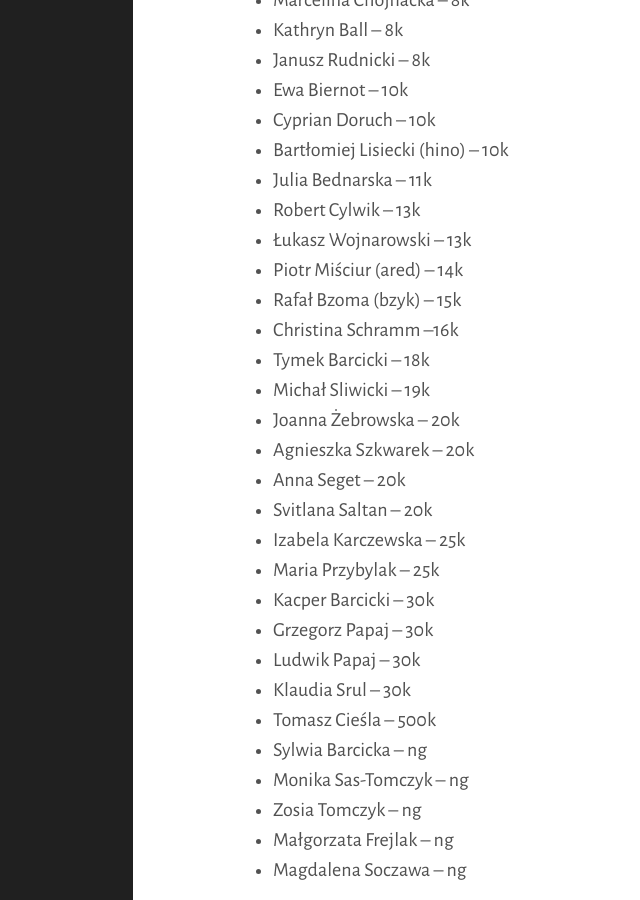
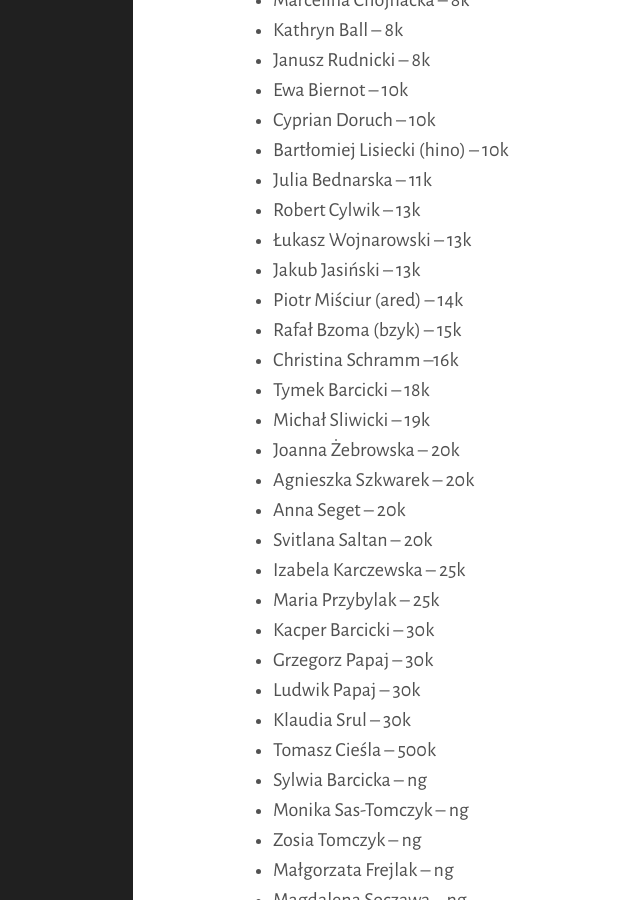
Before and after one commit to tasuki/lsg, a Jekyll site: the page built from zarejestrowani.md, in a window 1280 px wide and 900 px high, scrolled down 1245 px. Shown: the whole window, without its empty margins (227-867 px from the left). Built offline with Jekyll 4.4.1, drawn with Linux system fonts in a browser that asks for light colours; nearby versions of some CDN libraries.

Commit message:
Update zarejestrowani.md

```diff
--- a/zarejestrowani.md
+++ b/zarejestrowani.md
@@ -51,6 +51,7 @@ Zarejestrowani uczestnicy (mniej więcej wg siły):
 - Julia Bednarska -- 11k
 - Robert Cylwik -- 13k
 - Łukasz Wojnarowski -- 13k
+- Jakub Jasiński -- 13k
 - Piotr Miściur (ared) -- 14k
 - Rafał Bzoma (bzyk) -- 15k
 - Christina Schramm --16k
```
